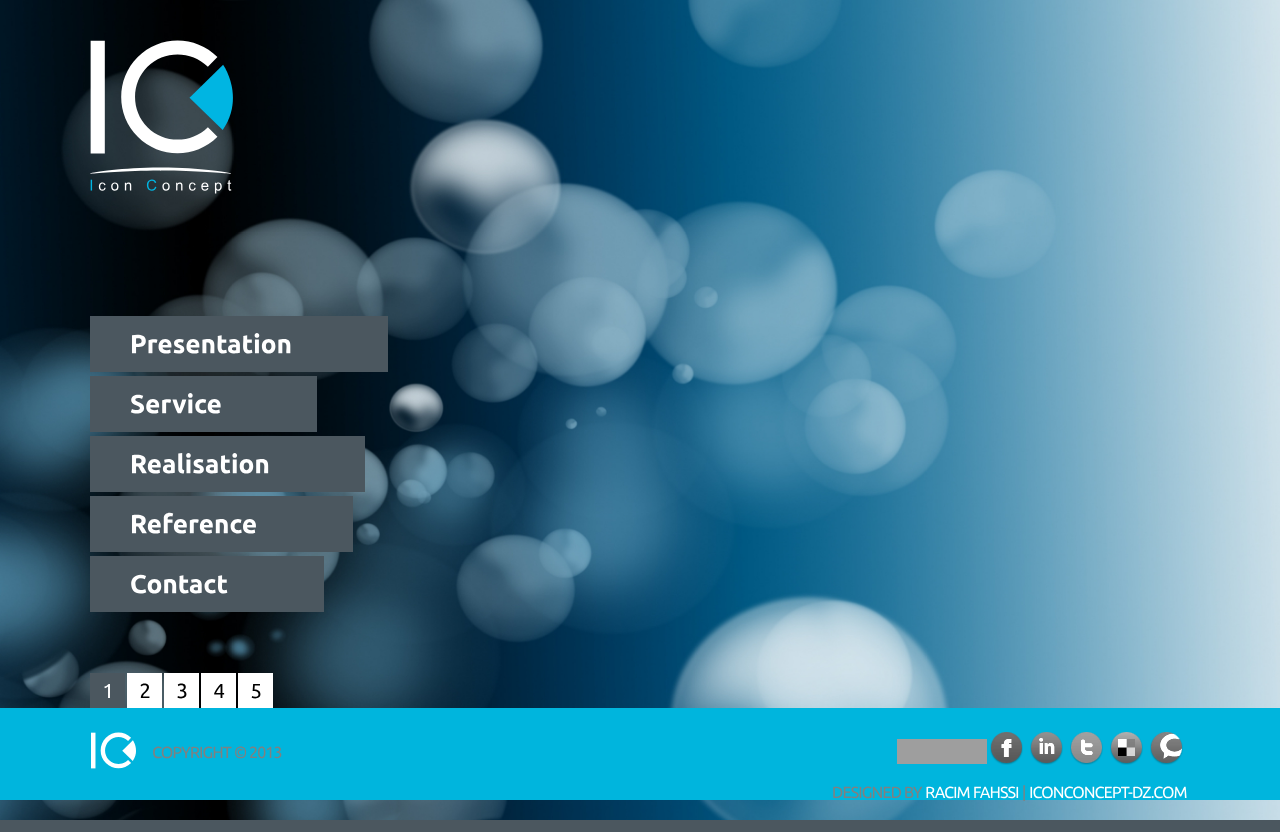
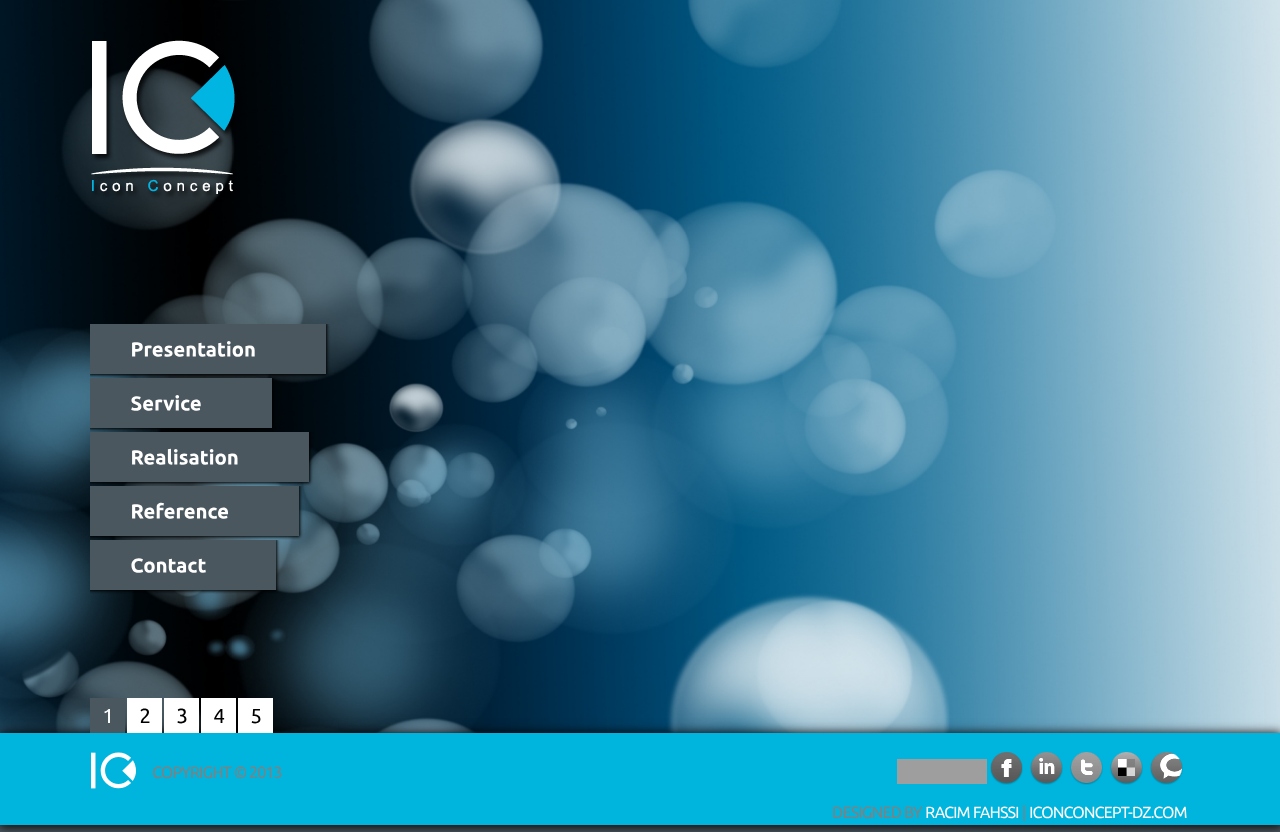
Before and after one commit to nodea/iconConcept, a plain HTML site: page index.html in a window 1280 px wide. Drawn offline with Linux system fonts and the light colour scheme; grey boxes are pictures that could not be loaded.

Commit message:
add box shadow and change menu size

```diff
--- a/css/style.css
+++ b/css/style.css
@@ -15,7 +15,8 @@ body {background:#4B575F;border:0;font:14px Arial, Helvetica, sans-serif;color:#
 .block {height:92px}
 .extra {min-height:100%;height:auto !important;height:100%;margin:0 auto -92px;position:relative}
 body, html {height:100%}
-.bg1 {background:#00B5DD;position:relative;z-index:1;height:92px}
+.bg1 {background:#00B5DD;position:relative;z-index:1;height:92px;-webkit-box-shadow: 1px 1px 10px 1px rgba(0, 0, 0, 1);
+box-shadow: 1px 1px 10px 1px rgba(0, 0, 0, 1);margin-top: 25px;}
 .box {width:100%;overflow:hidden;padding-top:20px;padding-bottom:20px;position:relative}
 .pagination {position:absolute;top:-35px;left:0}
 .pagination li {float:left;padding-right:2px;font-size:20px;line-height:34px}
@@ -28,13 +29,13 @@ h1 {padding:20px 0 0 0}
 h2 {font-size:26px;line-height:1.2em;padding:17px 0 20px 0;color:#fff;font-weight:700}
 p {padding-bottom:20px}
 /* ============================= header ====================== */
-header {width:360px;float:left}
-#logo {display:block;text-indent:-10000px;background:url(../images/logo/logo.svg) 0 0 no-repeat;width:144px;height:154px}
+header {width:300px;float:left}
+#logo {display:block;text-indent:-10000px;background:url(../images/logo/logo2a.png) 0 0 no-repeat;width:152px;height:162px}
 #menu {padding-top:122px}
 #menu > li {width:100%;overflow:hidden;padding-bottom:4px}
-#menu > li > a {display:inline-block;font-size:26px;line-height:54px;height:56px;color:#fff;background:#4B575F;text-decoration:none;position:relative;letter-spacing:0px;cursor:pointer}
+#menu > li > a {display:inline-block;font-size:20px;line-height:48px;height:50px;color:#fff;background:#4B575F;text-decoration:none;position:relative;letter-spacing:0px;cursor:pointer;-webkit-box-shadow: 0px 0px 3px 1px rgba(0, 0, 0, 1);box-shadow: 0px 0px 3px 1px rgba(0, 0, 0, 1);}
 #menu > li > a span {display:block;background:#fff;position:absolute;width:100%;height:100%;top:0;left:0}
-#menu > li > a strong {position:relative;display:block;padding:0 95px 0 40px;height:56px}
+#menu > li > a strong {position:relative;display:block;padding:0 70px 0 40px;height:50px}
 #menu > li > a:hover, #menu > li > a.active {color:#4B575F}
 #menu > li > a:hover strong, #menu > li > a.active strong{}
 /* ============================= content ====================== */
@@ -92,8 +93,8 @@ div.light_square .pp_previous:hover {background-position:bottom}
 footer {font-size:16px;text-transform:uppercase;font-weight:400;line-height:40px;position:relative;padding:24px 0 0 0;letter-spacing:-1px}
 footer a {color:#fff;text-decoration:none}
 footer a:hover {color:#808080}
-.col_1 {width:360px;float:left}
-.col_2 {width:400px;float:right;text-align:right}
+.col_1 {width:360px;float:left;margin-top: -5px;}
+.col_2 {width:400px;float:right;text-align:right;margin-top: -5px;}
 #footer_logo {float:left;background:url(../images/logo/logo-footer.svg) 0 0 no-repeat;width:47px;height:37px;text-indent:-9999px;margin-right:12px}
 .list {float:right;width:400px;}
 .list ul {float: right;}
```
Also changed, not shown: images/IMG_3851.jpg (added), images/logo/logo2a.png (added), index.html (line endings or trailing spaces).
